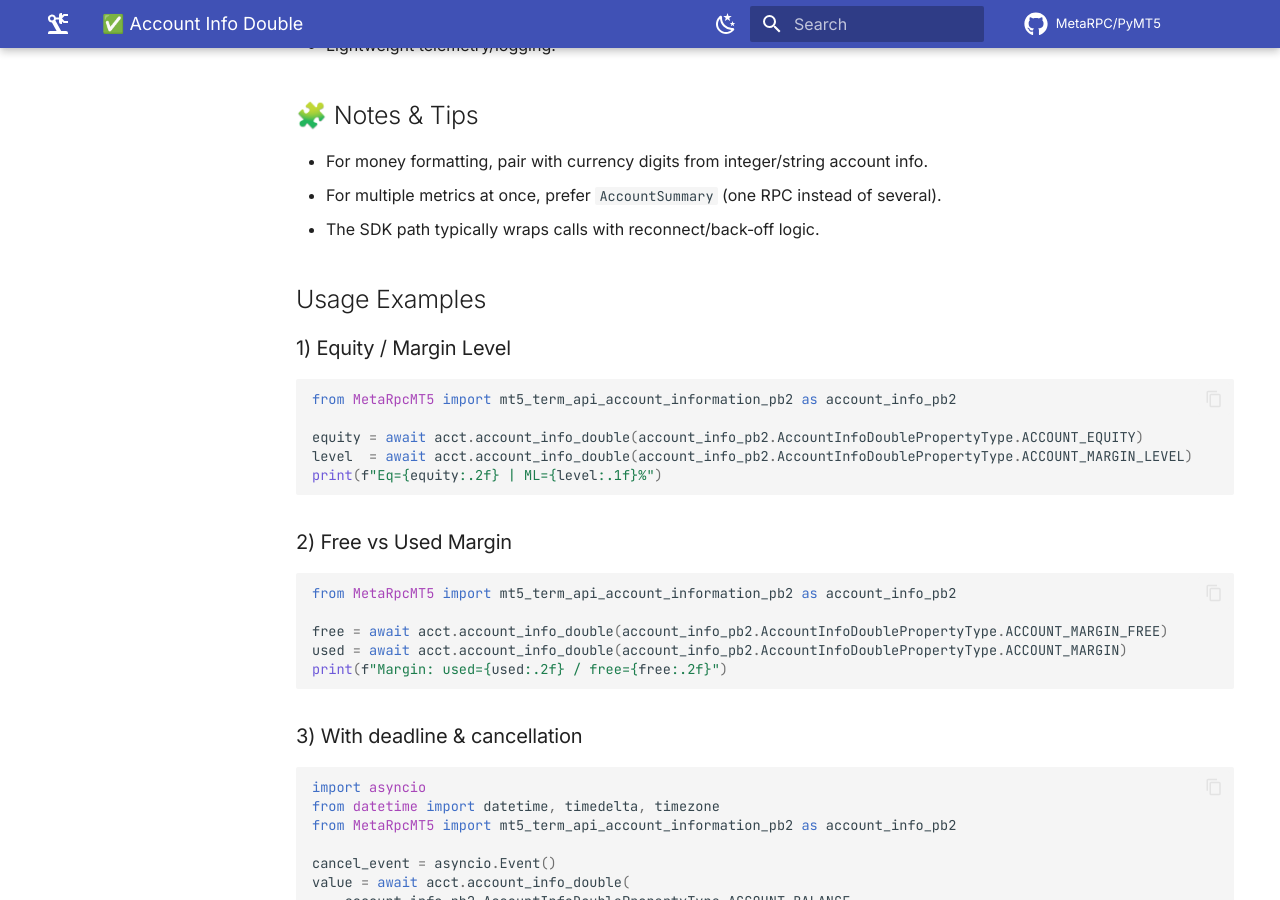
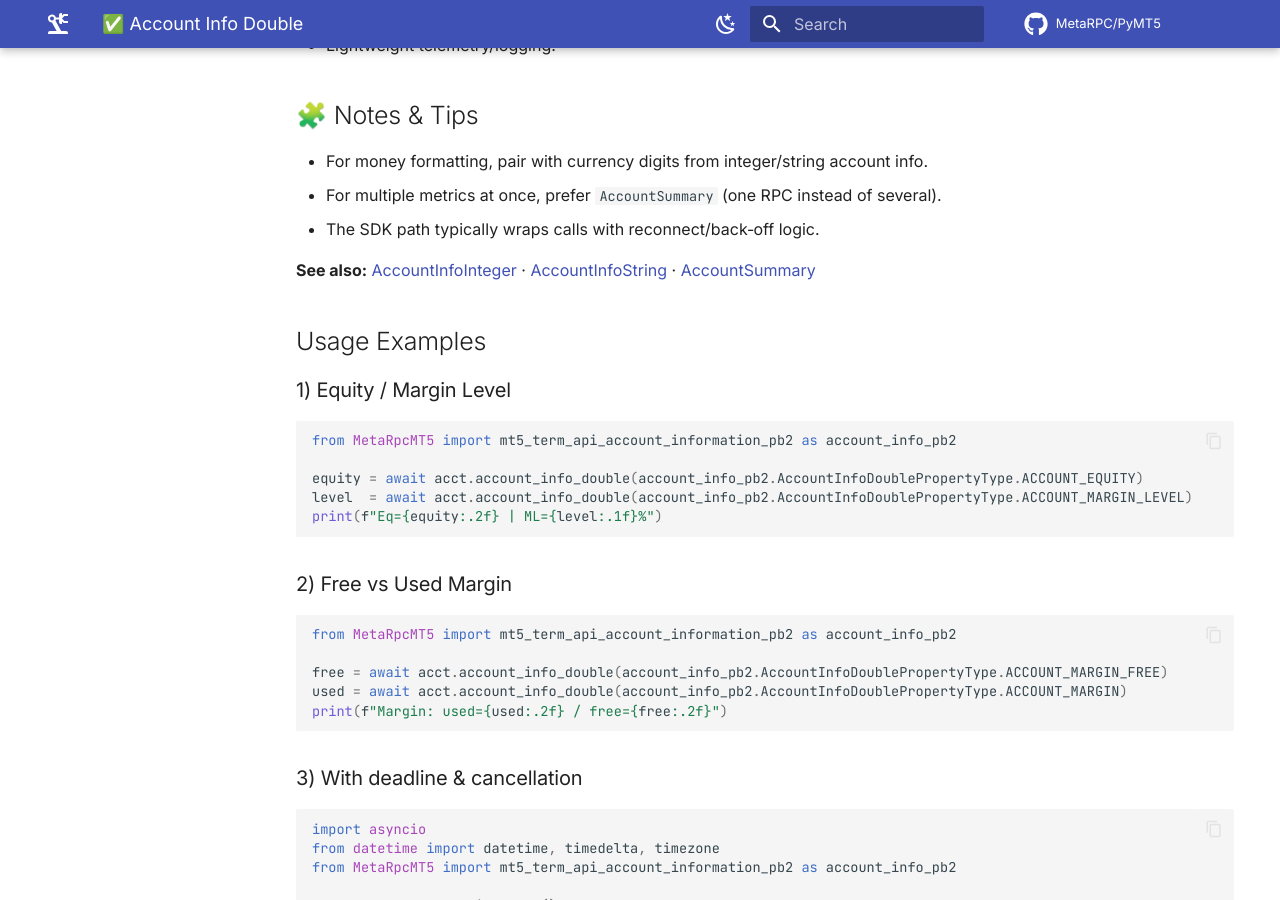
Before and after one commit to MetaRPC/PyMT5, an MkDocs documentation site: the page built from docs/MT5Account/Account_Information/account_info_double.md, in a window 1280 px wide and 900 px high, scrolled down 3040 px. Built offline with MkDocs 1.6.1 and Material for MkDocs 9.7.7, drawn with Linux system fonts in a browser that asks for light colours; comment, search, counter and statistics services are not loaded.

Commit message:
Update account_info_double.md

```diff
--- a/docs/MT5Account/Account_Information/account_info_double.md
+++ b/docs/MT5Account/Account_Information/account_info_double.md
@@ -109,6 +109,9 @@ async def account_info_double(
 * For multiple metrics at once, prefer `AccountSummary` (one RPC instead of several).
 * The SDK path typically wraps calls with reconnect/back‑off logic.
 
+**See also:** [AccountInfoInteger](./account_info_integer.md) · [AccountInfoString](./account_info_string.md) · [AccountSummary](./account_summary.md)
+
+
 ## Usage Examples
 
 ### 1) Equity / Margin Level
```
